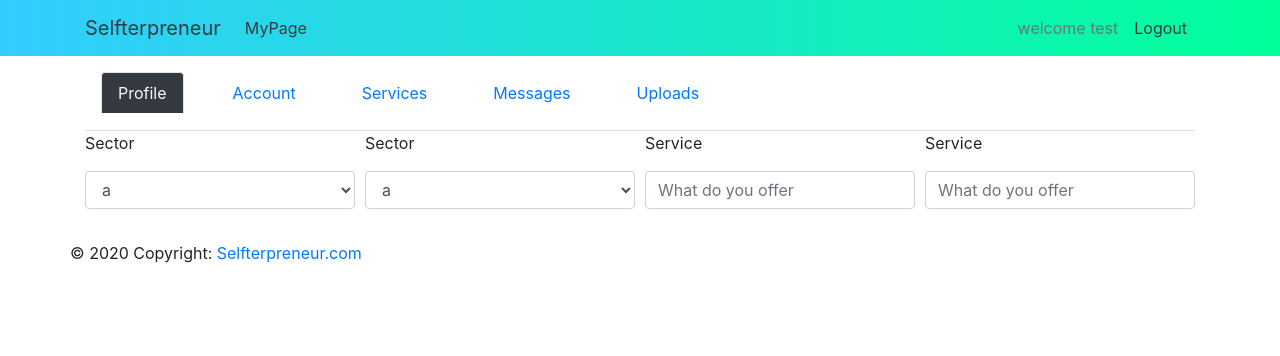
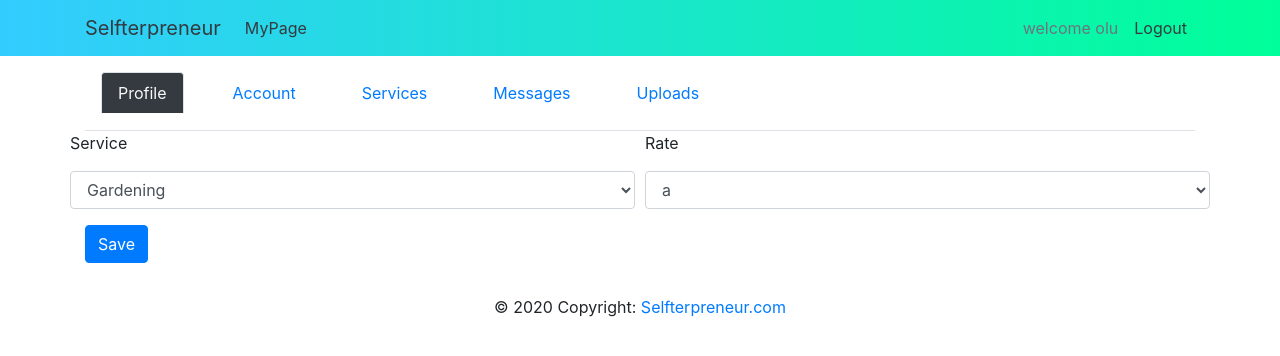
Before and after one commit to olugbengaakindele/SRLS, a Flask app: page /account/services in a window 1280 px wide. Shown: the top 356 px of the page. Run offline with Flask 2, Linux system fonts and the light colour scheme; a user stored in the database is signed in; data comes from the database, SQL or seed files in the repository; some libraries are stand-ins or nearby versions.

Commit message:
services

```diff
--- a/app/auth/models.py
+++ b/app/auth/models.py
@@ -1,8 +1,12 @@
+# app/auth/models
+
 from app import db
 from flask_sqlalchemy import SQLAlchemy
+from app.me.models import Services
 from app import bcrypt
 from app import login_manager
 from flask_login import UserMixin
+
 
 from datetime import datetime
 
@@ -16,6 +20,7 @@
     email_confirmation_sent_on = db.Column(db.DateTime, nullable=True, default = datetime.utcnow())
     email_confirmed = db.Column(db.Boolean, nullable=True, default=False)
     email_confirmed_on = db.Column(db.DateTime, nullable=True,default = datetime.utcnow())
+    #service = db.relationship('services', backref = 'user')
 
     def __init__(self, user_name, user_email,user_password):
         self.user_name =user_name
--- a/app/auth/routes.py
+++ b/app/auth/routes.py
@@ -52,7 +52,7 @@
             mail.send(msg)
             return redirect(url_for('auth.home'))
 
-    return render_template('reg.html', form=form)
+    return render_template('reg.html', title = 'Register',form=form)
 
 
 # this url takes in the emil verifiction
@@ -60,7 +60,7 @@
 @auth.route('/email_verification/<token>')
 def verify_email(token):
     try:
-        email_con = s.loads(token, salt='email_verify', max_age=36000)
+        email_con = s.loads(token, salt='email_verify', max_age=360000)
 
     except SignatureExpired:
         return '<h3>Your token expired</h3>'
@@ -114,7 +114,7 @@
             flash("user credentails do not match, please enter email and password correctly")
             return redirect(url_for("auth.sigin"))
 
-    return render_template('signin.html', form=form)
+    return render_template('signin.html', title ='Signin',form=form)
 
 
 @auth.route('/signout')
--- a/app/me/forms.py
+++ b/app/me/forms.py
@@ -63,6 +63,6 @@
 
 class frmService(FlaskForm):
 
-    sector =SelectField("Sector",  choices=[('a','a')])
-    sub_sector = SelectField("Sub_Sector", choices=[('a','a')])
-    service = StringField("Service")
+    service =SelectField("Service",  choices=[('1','Gardening'),('2','Lawn Mowing'),('3','Snow Removal')])
+    rate = SelectField("Rate", choices=[('a','a')])
+    submit = SubmitField('Save')
--- a/app/me/routes.py
+++ b/app/me/routes.py
@@ -1,11 +1,11 @@
 # app/me/routes
 
 from app.me import me
-from app.auth.models import Users
+from app.auth.models import *
 from flask import render_template, request, redirect, url_for, flash, jsonify
 from flask_login import login_user, logout_user, login_required, current_user
 from app.me.forms import frmProfile, frmTest, pp_check, frmProfilePic, frmService
-from app.me.models import Personal_Info
+from app.me.models import Personal_Info,Services
 from app import db
 
 
@@ -66,8 +66,15 @@
 @login_required
 def myservices():
     frmservice = frmService()
+    service_exist = Services.query.filter_by(user_id = current_user.id).all()
 
-    return render_template("myservices.html", form =  frmservice)
+    if frmservice.validate_on_submit():
+        service = frmservice.service.data
+        rate   = frmservice.rate.data
+        user_service = Services.AddService(service,rate, current_user.id)
+        return redirect(url_for('me.myservices', frmservice= frmservice))
+
+    return render_template("myservices.html", title="Services",  service_exist =  service_exist ,form =  frmservice)
 
 @me.route("/account/messages",methods=["GET","POST"])
 @login_required
--- a/app/me/templates/myservices.html
+++ b/app/me/templates/myservices.html
@@ -9,41 +9,38 @@
 <!-- basic profile info column-->
 <div class="row">
 
-        <br>
     <div class="col-sm-12 col-lg-12">
-            <form class="mt-50 w-100 mx-auto" method = "post" action="">
+        {% for x in service_exist %}
+
+        <div class="col">{{ x.service}} </div>
+        <div class="col">{{ x.rate}} </div>
+        {% endfor %}
+    </div>
+
+    <form class="mt-50 w-100 mx-auto" id="form-section" method="post" action="">
         {{ form.hidden_tag() }}
-                <div class="form-row">
-                    <div class="form-group col-md-3">
-                        <label for="inputEmail4">{{ form.sector.label}}</label>
-                        {{form.sector(class="form-control")}}
+        <div class="form-row" id="form-rows">
+            <div class="form-group col-xs-12 col-sm-6">
+                <label for="inputEmail4">{{ form.service.label}}</label>
+                {{form.service(class="form-control")}}
 
             </div>
-                      <div class="form-group col-md-3">
-                        <label for="inputEmail4">{{ form.sector.label}}</label>
-                        {{form.sector(class="form-control")}}
+            <div class="form-group col-xs-12 col-sm-6">
+                <label for="inputEmail">{{ form.rate.label}}</label>
+                {{form.rate(class="form-control")}}
 
             </div>
-                      <div class="form-group col-md-3">
-                        <label for="inputEmail4">{{ form.service.label}}</label>
-                        {{form.service(class="form-control",placeholder = "What do you offer")}}
 
         </div>
-                      <div class="form-group col-md-3">
-                        <label for="inputEmail4">{{ form.service.label}}</label>
-                        {{form.service(class="form-control",placeholder = "What do you offer")}}
+        <div class="form-group col-xs-12 col-sm-6">
+
+            {{form.submit(class= "btn btn-primary d-block")}}
 
         </div>
-                </div>
+    </form>
 
 
-                <div class="form-groups">
-                    {{ form.submit }}
 </div>
-            </form>
-        </div>
-
-
 
 
 
--- a/app/static/js/services.js
+++ b/app/static/js/services.js
@@ -8,6 +8,22 @@
 
 */
 
+//declare all variables
+let form_sec = document.querySelector("#form-section");
+const btn_add_service = document.querySelector("#add-service");
+
+
+
+/* this loads all event listeners */
+loadEventListeners();
+function loadEventListeners() {
+    btn_add_service.addEventListener("click", add_new_service_forms);
+
+
+}
+
+
+
 // Service will contain all the service of a user in a list of objects
 let all_services =[];
 // service contains description of each service
--- a/config/mail.py
+++ b/config/mail.py
@@ -1,6 +1,6 @@
 MAIL_SERVER = 'smtp.gmail.com'
 MAIL_USERNAME = 'olutest123@gmail.com'
-MAIL_PASSWORD = 'M*!'
+MAIL_PASSWORD = 'Mollie1342!'
 MAIL_PORT = 465
 MAIL_USE_SSL = True
 MAIL_USE_TLS = False
--- a/run.py
+++ b/run.py
@@ -5,6 +5,6 @@
     flask_app = create_app('dev')
     with flask_app.app_context():
         db.create_all()
-        if not Users.query.filter_by(user_email='test').first():
-            Users.create_user(name = 'test', email ='olutest123@gmail.com',password = 'a')
+        if not Users.query.filter_by(user_email='olutest123@gmail.com').first():
+            Users.create_user(name = 'olu', email ='olutest123@gmail.com',password = 'a')
     flask_app.run()
```
Also changed, not shown: app/me/models.py (+13 -8 lines), app/static/backup.txt (added, +26 -0 lines), app/__init__.py (line endings or trailing spaces), app/site.db. Lines whose indentation alone changed are shown as unchanged.
